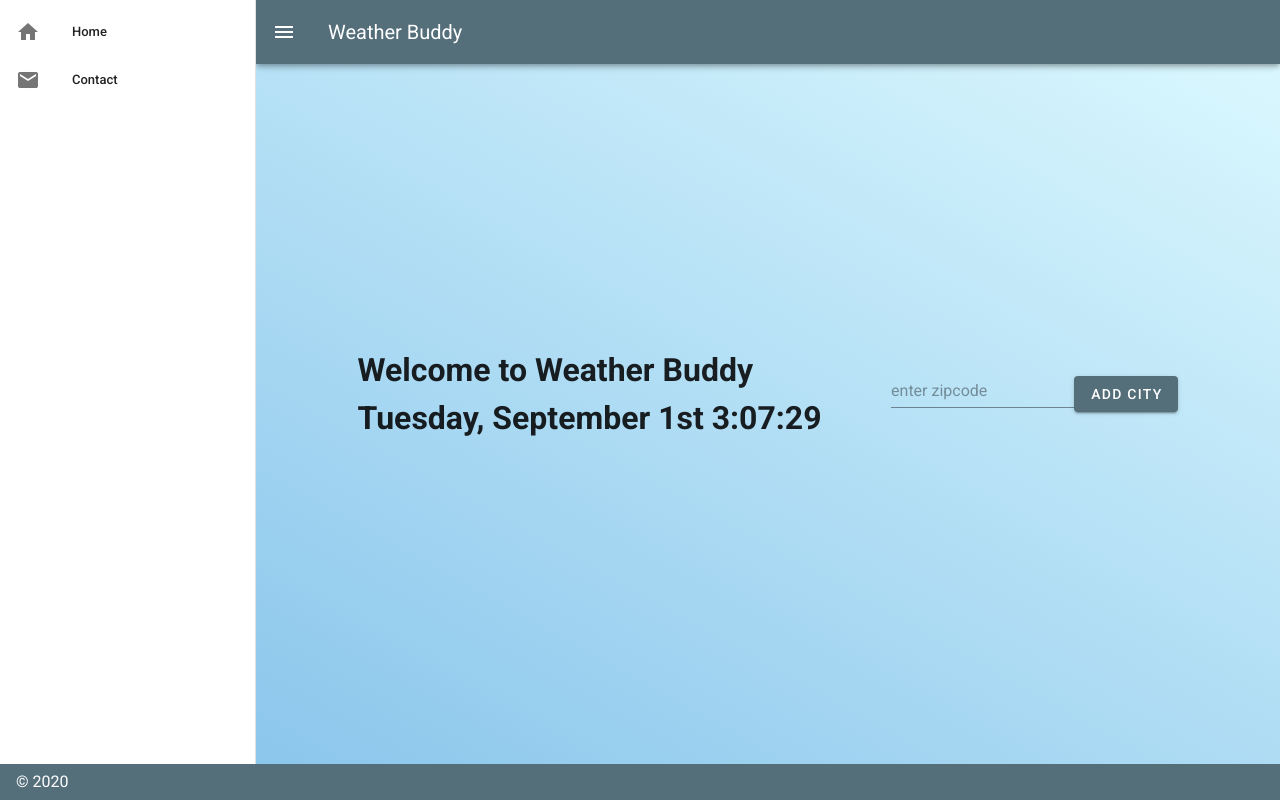
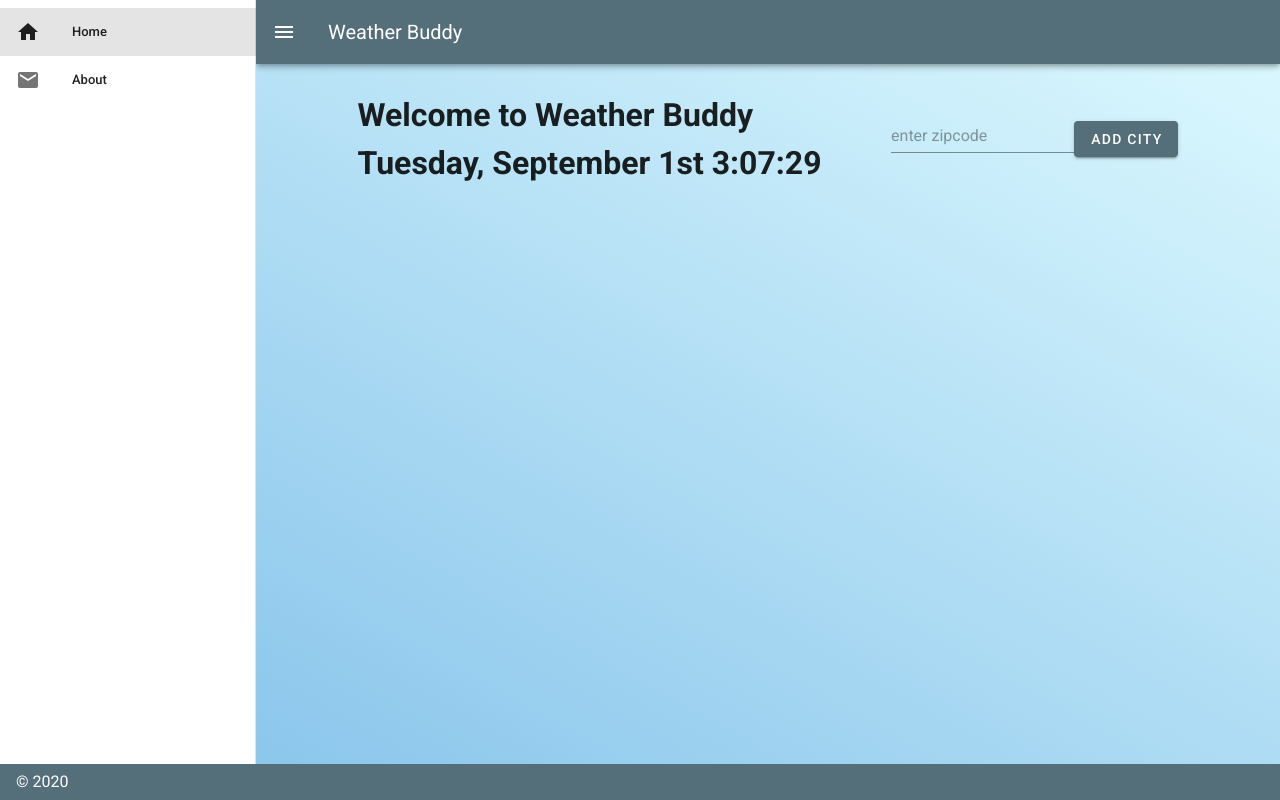
Before and after one commit to RayOlivier/weather-app, a Vue app: page / in a window 1280 px wide. Built offline with nearby package versions, Linux system fonts and the light colour scheme.

Commit message:
fix links in nav

```diff
--- a/src/App.vue
+++ b/src/App.vue
@@ -2,20 +2,22 @@
   <v-app id="inspire">
     <v-navigation-drawer v-model="drawer" app>
       <v-list dense>
-        <v-list-item link>
+        <v-list-item link exact :to="{ name: 'Home' }">
+          <!-- <router-link :to="{ name: 'home' }"> -->
           <v-list-item-action>
             <v-icon>mdi-home</v-icon>
           </v-list-item-action>
+          <!-- </router-link> -->
           <v-list-item-content>
             <v-list-item-title>Home</v-list-item-title>
           </v-list-item-content>
         </v-list-item>
-        <v-list-item link>
+        <v-list-item link :to="{ name: 'About' }">
           <v-list-item-action>
             <v-icon>mdi-email</v-icon>
           </v-list-item-action>
           <v-list-item-content>
-            <v-list-item-title>Contact</v-list-item-title>
+            <v-list-item-title>About</v-list-item-title>
           </v-list-item-content>
         </v-list-item>
       </v-list>
@@ -32,7 +34,7 @@
     <v-main class="main">
       <v-container class="fill-height" fluid>
         <v-row align="center" justify="center">
-          <v-col class="text-center">
+          <v-col class="text-center full-height">
             <router-view />
           </v-col>
         </v-row>
@@ -67,4 +69,8 @@ export default {
 .router-link-exact-active {
   color: #42b983;
 }
+
+.full-height {
+  min-height: calc(100vh - 130px);
+}
 </style>
```
